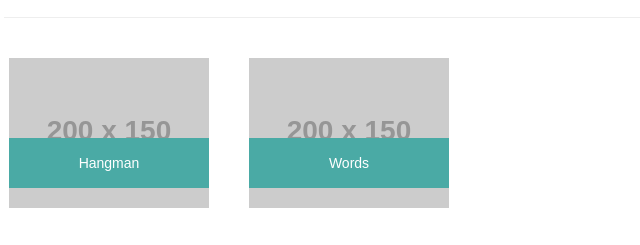
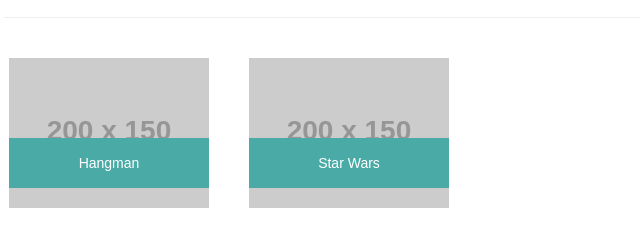
Before and after one commit to kevnfu/Bootstrap-Portfolio, a plain HTML site: page portfolio.html in a window 1280 px wide. Shown: the part 169-414 px from the top of the page, 97-737 px from the left. Drawn offline with nearby package versions, Linux system fonts and the light colour scheme; placeholder pictures from the web are drawn by us.

Commit message:
Updated portfolio

```diff
--- a/portfolio.html
+++ b/portfolio.html
@@ -46,8 +46,10 @@
                             <div>Hangman</div>
                         </div>
                         <div class="col-4 portfolio-img">
-                            <img src="http://via.placeholder.com/200x150">
-                            <div>Words</div>
+                            <a href="https://kevnfu.github.io/week-4-game/">
+                                <img src="http://via.placeholder.com/200x150">
+                            </a>
+                            <div>Star Wars</div>
                         </div>
                         <div class="col-4 portfolio-img">
                             <img src="http://via.placeholder.com/200x150">
```
